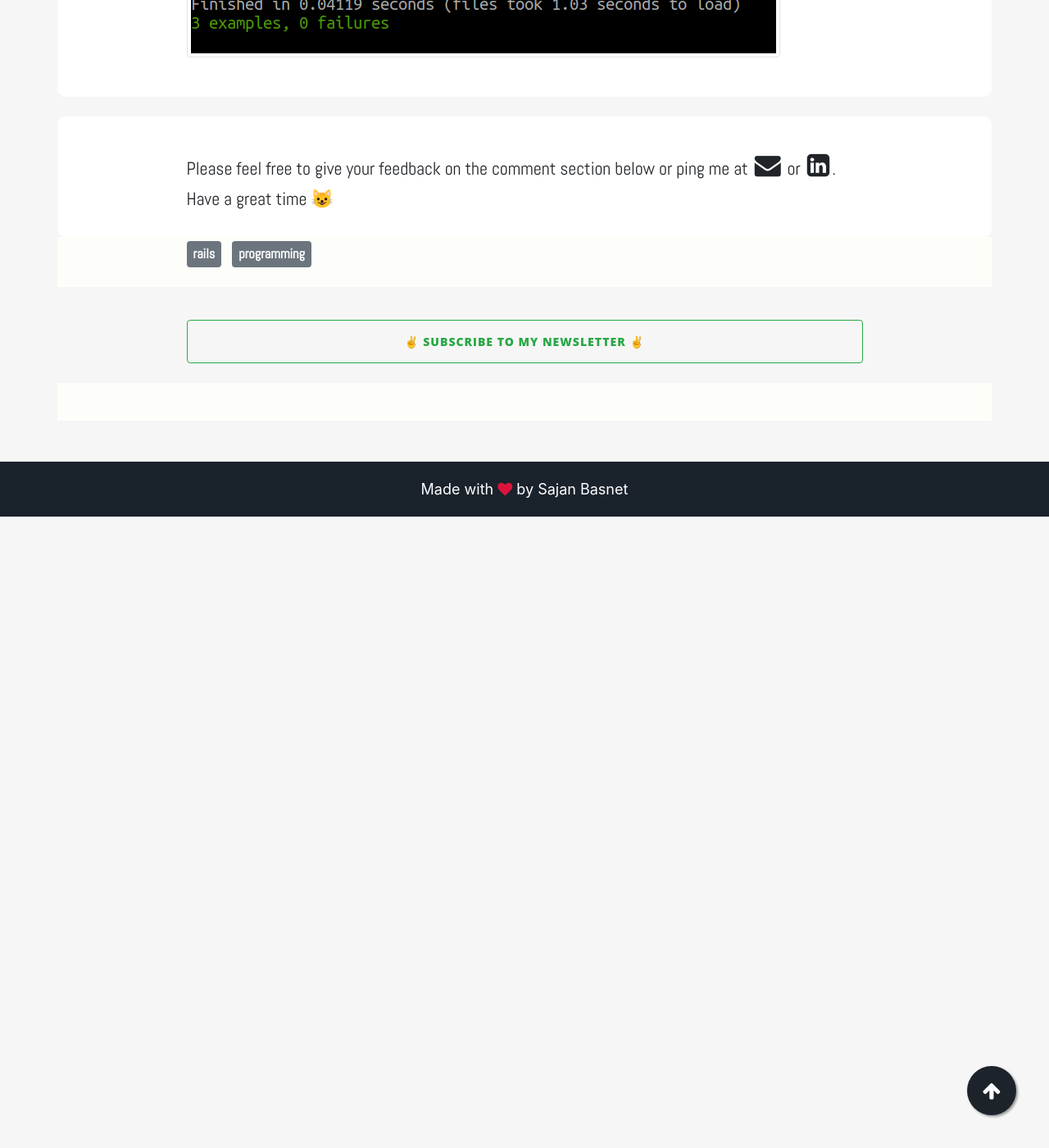
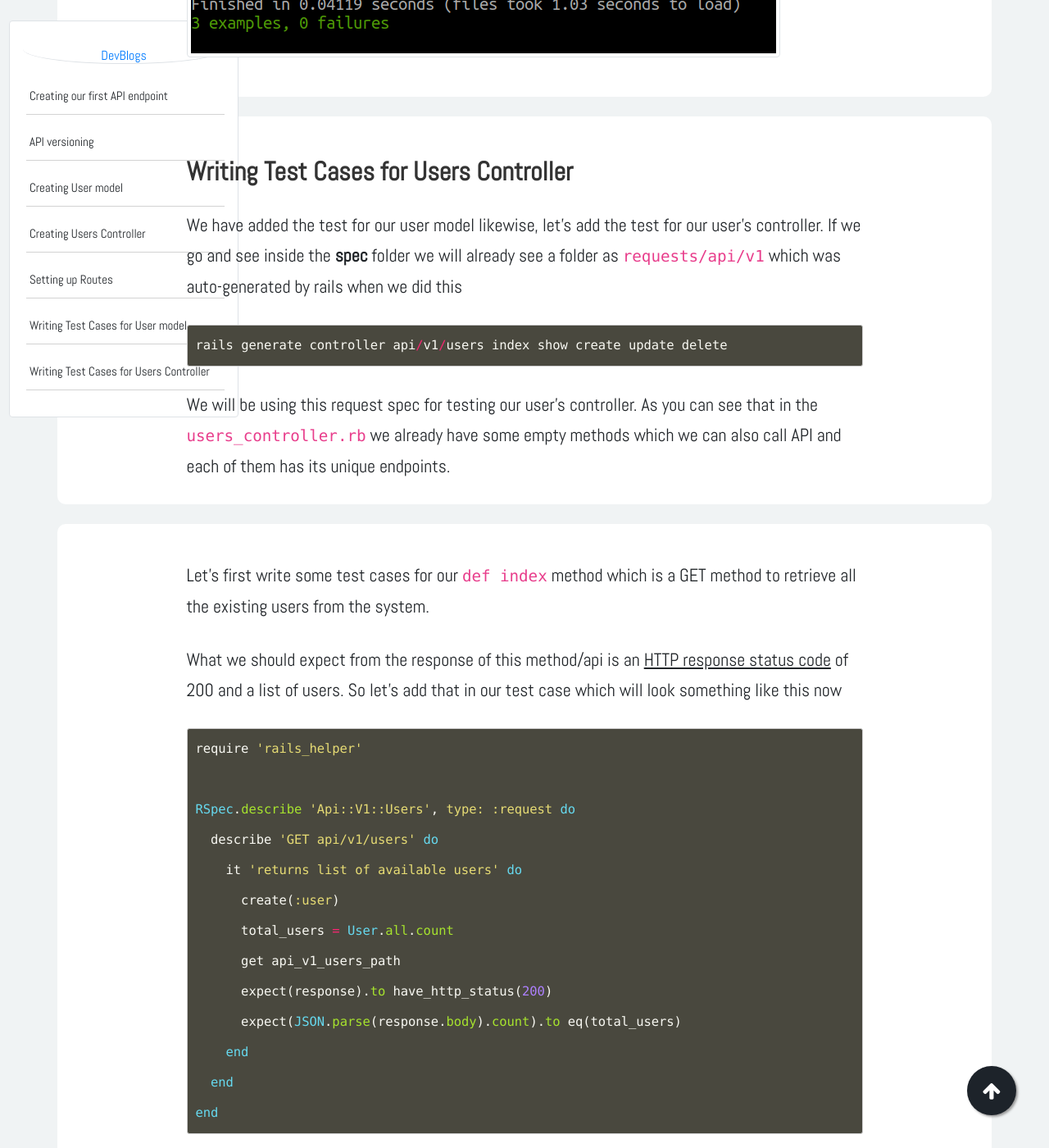
Before and after one commit to developerBlogs/developerBlogs.github.io, a Jekyll site: the page built from _posts/2021-08-29-rails_api_series-02.markdown, in a window 1280 px wide and 1400 px high, scrolled down 6962 px. Shown: the whole window at 82% size. Built offline with Jekyll 4.4.1, drawn with Linux system fonts in a browser that asks for light colours; emoji names are drawn with the system emoji font; some web fonts are replaced; comment, search, counter and statistics services are not loaded; some of the changed text lies outside the part shown.

Commit message:
updated post

````diff
--- a/_posts/2020-07-22-react-on-rails6.markdown
+++ b/_posts/2020-07-22-react-on-rails6.markdown
@@ -109,6 +109,12 @@ gem 'factory_bot_rails'
 ```
 
 Here FactoryBot gem helps us to create our own test data.
+
+Also we configure the FactoryBot to be used with Rspec by default, for this just go to `rails_helper.rb` file and inside `RSpec.configure do |config|` add this
+
+```ruby
+config.include FactoryBot::Syntax::Methods
+```
 
 Lets hit **bundle install** and then **`rails generate rspec:install`** to create configurations files for rspec setup.
 
--- a/_posts/2021-08-29-rails_api_series-02.markdown
+++ b/_posts/2021-08-29-rails_api_series-02.markdown
@@ -179,6 +180,61 @@ Let's check the test again with `rspec spec/models`
 </div>
 </div>
 
+<div class="row article-container mb-4">
+<div class="col-lg-9 col-md-9 mx-auto pt-3">
+## Writing Test Cases for Users Controller
+
+We have added the test for our user model likewise, let's add the test for our user's controller. If we go and see inside the **spec** folder we will already see a folder as `requests/api/v1` which was auto-generated by rails when we did this
+
+```ruby
+rails generate controller api/v1/users index show create update delete
+```
+
+We will be using this request spec for testing our user's controller. As you can see that in the `users_controller.rb` we already have some empty methods which we can also call API and each of them has its unique endpoints.
+
+</div>
+</div>
+
+<div class="row article-container mb-4">
+<div class="col-lg-9 col-md-9 mx-auto pt-3">
+
+Let's first write some test cases for our `def index` method which is a GET method to retrieve all the existing users from the system.
+
+What we should expect from the response of this method/api is an [HTTP response status code](https://developer.mozilla.org/en-US/docs/Web/HTTP/Status) of 200 and a list of users. So let's add that in our test case which will look something like this now
+
+```ruby
+require 'rails_helper'
+
+RSpec.describe 'Api::V1::Users', type: :request do
+  describe 'GET api/v1/users' do
+    it 'returns list of available users' do
+      create(:user)
+      total_users = User.all.count
+      get api_v1_users_path
+      expect(response).to have_http_status(200)
+      expect(JSON.parse(response.body).count).to eq(total_users)
+    end
+  end
+end
+```
+
+Above the `create(:user)` is from the `factory_bot_rails` gem that we have installed.
+
+If we run `rspec spec/requests/api/v1/users_spec.rb` in the terminal then we will see that the test will fail which is obvious cause we currently have an empty method.
+<img class= "img-fluid img-thumbnail img-space" src="{{site.baseurl}}/assets/img/fail2.png">
+Let's try to pass this test case by adding code in our def index GET method at `users_controller.rb`
+
+```ruby
+def index
+  render json: User.all, code: '200', status: :ok
+end
+```
+Here we are sending all the available users in our system as a JSON response. Now let's check the test case again if its passes or fails.
+<img class= "img-fluid img-thumbnail img-space" src="{{site.baseurl}}/assets/img/pass2.png">
+Noice, our test has passed.
+</div>
+</div>
+
 <div class="row article-container">
 <div class="col-lg-9 col-md-9 mx-auto pt-3">
 Please feel free to give your feedback on the comment section below or ping me at <a aria-label="Send email" href="mailto:sajanbasnet75@gmail.com"><i class="icon fa fa-envelope" style="font-size:32px; margin: 0px 3px;"></i></a> or  <a aria-label="My LinkedIn" target="_blank" href="https://www.linkedin.com/in/sajan-basnet-b4b1b0148/"><i class="icon fa fa-linkedin-square" style="font-size:32px; margin: 0px 3px;" aria-hidden="true"></i></a>. Have a great time :smiley_cat:
````
Also changed, not shown: other parts of _posts/2021-08-29-rails_api_series-02.markdown (+3 -2 lines), assets/css/bootstrap.css, assets/img/fail2.png (added), assets/img/pass2.png (added).
